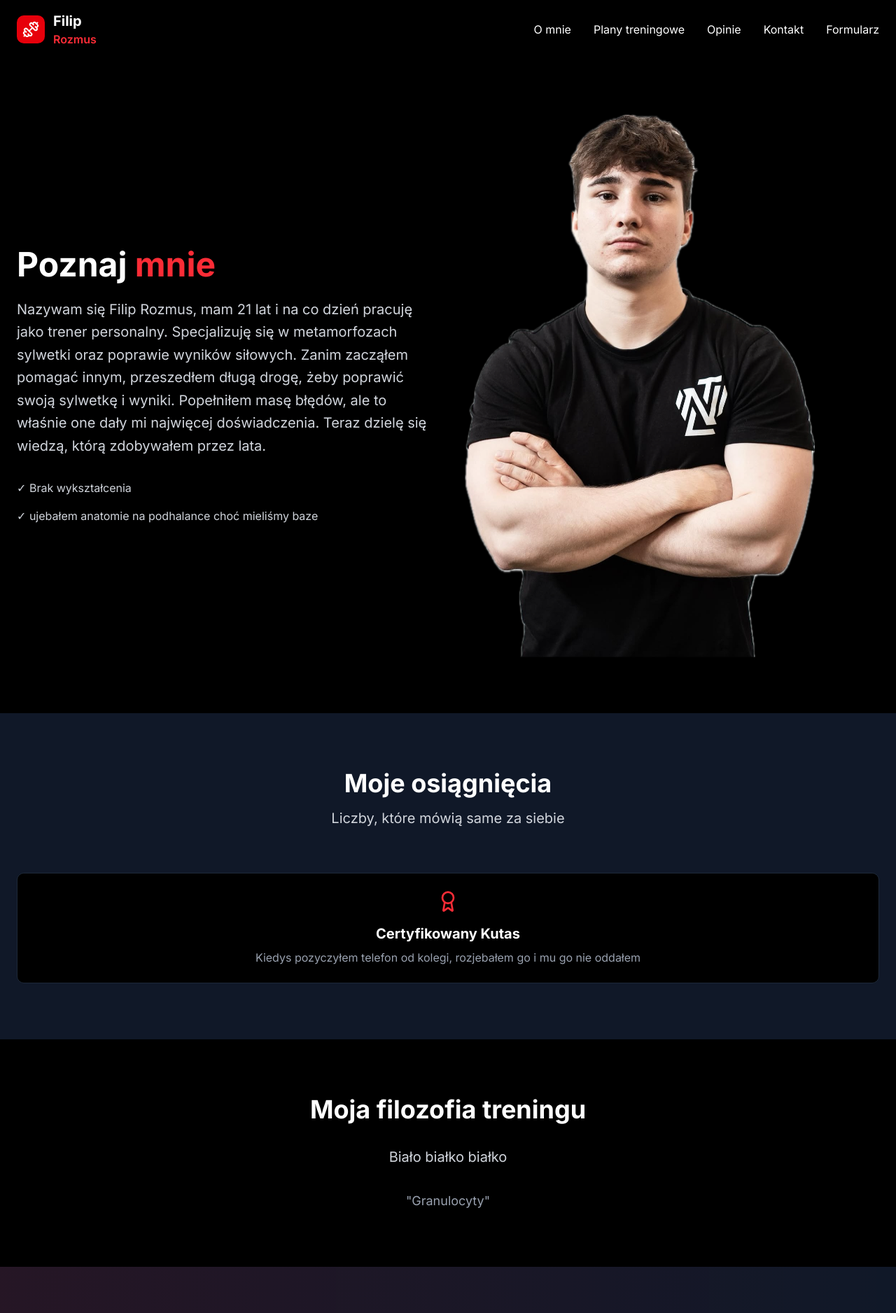
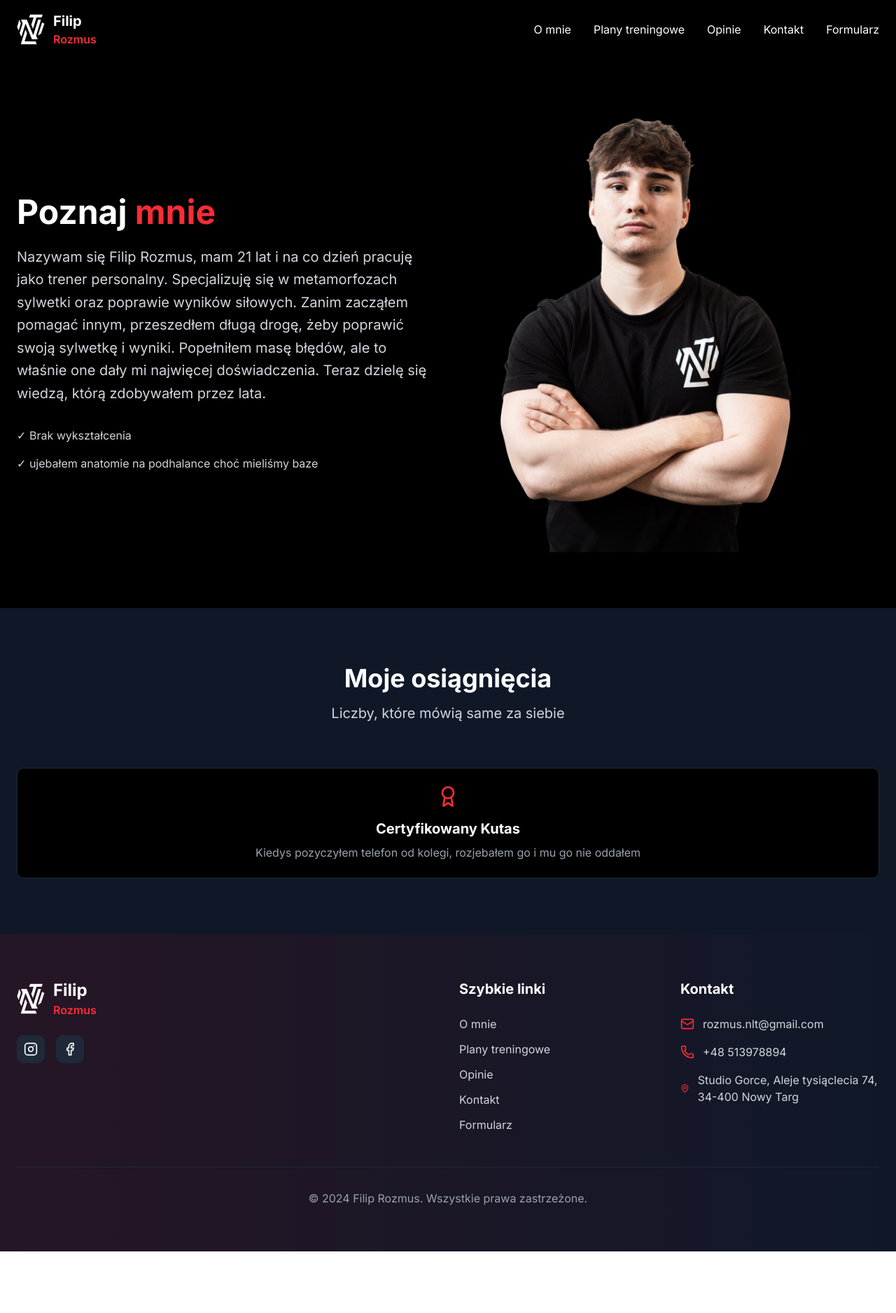
Before and after one commit to Pyndzelek/rozmus-web, a Next.js app: page /o-mnie in a window 1280 px wide. Shown: the top 1876 px of the page at 70% size. After the commit the page ends 1788 px from the top, so only its background shows below. Built offline with nearby package versions, Linux system fonts and the light colour scheme.

Commit message:
Logo  i footer

```diff
--- a/src/app/o-mnie/page.tsx
+++ b/src/app/o-mnie/page.tsx
@@ -106,28 +106,6 @@ export default function AboutPage() {
         </div>
       </section>
 
-      {/* Philosophy Section */}
-      <section className="md:py-20 py-10">
-        <div className="max-w-4xl mx-auto px-6 text-center">
-          <motion.div
-            initial={{ y: 30, opacity: 0 }}
-            whileInView={{ y: 0, opacity: 1 }}
-            viewport={{ once: true }}
-            transition={{ duration: 0.6 }}
-          >
-            <h2 className="text-2xl md:text-4xl font-bold mb-8">
-              Moja filozofia treningu
-            </h2>
-            <p className="text-lg md:text-xl text-gray-300 leading-relaxed mb-8">
-              Biało białko białko
-            </p>
-            <p className="text-base md:text-lg text-gray-400">
-              &quot;Granulocyty&quot;
-            </p>
-          </motion.div>
-        </div>
-      </section>
-
       <ModernFooter />
     </div>
   );
--- a/src/components/header.tsx
+++ b/src/components/header.tsx
@@ -14,6 +14,7 @@ import {
   SheetTrigger,
 } from "@/components/ui/sheet";
 import { Separator } from "@/components/ui/separator";
+import Image from "next/image";
 
 export function Header() {
   const navLinks = [
@@ -29,9 +30,12 @@ export function Header() {
       <div className="max-w-7xl mx-auto flex items-center justify-between">
         {/* Logo and Brand Name */}
         <Link href="/" className="flex items-center gap-3">
-          <div className="w-10 h-10 bg-red-600 rounded-lg flex items-center justify-center">
-            <Dumbbell className="w-6 h-6 text-white" />
-          </div>
+          <Image
+            src="/logo_nlt.png"
+            alt="Filip Rozmus - Trener Personalny"
+            width={40}
+            height={40}
+          />
           <div>
             <div className="text-xl font-bold">Filip</div>
             <div className="text-red-500 font-semibold">Rozmus</div>
--- a/src/components/modern-footer.tsx
+++ b/src/components/modern-footer.tsx
@@ -9,6 +9,7 @@ import {
   Instagram,
   Facebook,
 } from "lucide-react";
+import Image from "next/image";
 import Link from "next/link";
 
 export function ModernFooter() {
@@ -27,17 +28,18 @@ export function ModernFooter() {
           {/* Brand Section */}
           <div className="md:col-span-2">
             <div className="flex items-center gap-3 mb-6">
-              <div className="w-12 h-12 bg-red-600 rounded-lg flex items-center justify-center">
-                <Dumbbell className="w-7 h-7 text-white" />
-              </div>
+              <Image
+                src="/logo_nlt.png"
+                alt="Filip Rozmus - Trener Personalny"
+                width={40}
+                height={40}
+              />
               <div>
                 <div className="text-2xl font-bold">Filip</div>
                 <div className="text-red-500 font-semibold">Rozmus</div>
               </div>
             </div>
-            <p className="text-gray-300 mb-6 max-w-md">
-              Człowiek, który nie szanuje innych, ale sam oczekuje szacunku.
-            </p>
+
             <div className="flex gap-4">
               <motion.a
                 href="#"
@@ -87,15 +89,17 @@ export function ModernFooter() {
             <div className="space-y-4">
               <div className="flex items-center gap-3">
                 <Mail className="w-5 h-5 text-red-500" />
-                <span className="text-gray-300">filipzabijaka@gmail.pl</span>
+                <span className="text-gray-300">rozmus.nlt@gmail.com</span>
               </div>
               <div className="flex items-center gap-3">
                 <Phone className="w-5 h-5 text-red-500" />
-                <span className="text-gray-300">+48 696969696</span>
+                <span className="text-gray-300">+48 513978894</span>
               </div>
               <div className="flex items-center gap-3">
                 <MapPin className="w-5 h-5 text-red-500" />
-                <span className="text-gray-300">Zacisze, Polska</span>
+                <span className="text-gray-300">
+                  Studio Gorce, Aleje tysiąclecia 74, 34-400 Nowy Targ
+                </span>
               </div>
             </div>
           </div>
```
Also changed, not shown: public/logo_nlt.png (added), public/rozmus_nlt.png.
